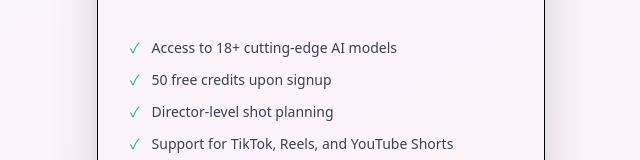
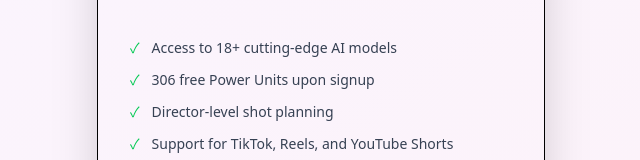
Before and after one commit to tianwen8/AISHIP, a Next.js app: page /login in a window 1280 px wide. Shown: the part 296-456 px from the top of the page, without its empty margins (319-959 px from the left). Built offline with nearby package versions, Linux system fonts and the light colour scheme; no server answers.

Commit message:
fix: Update login page to show 306 Power Units signup bonus

```diff
--- a/src/app/login/page.tsx
+++ b/src/app/login/page.tsx
@@ -75,7 +75,7 @@ export default function LoginPage() {
           </div>
           <div className="flex items-center gap-3 text-sm text-gray-700">
             <span className="text-green-500">✓</span>
-            <span>50 free credits upon signup</span>
+            <span>306 free Power Units upon signup</span>
           </div>
           <div className="flex items-center gap-3 text-sm text-gray-700">
             <span className="text-green-500">✓</span>
```
